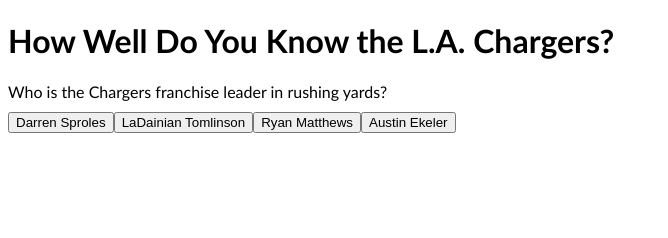
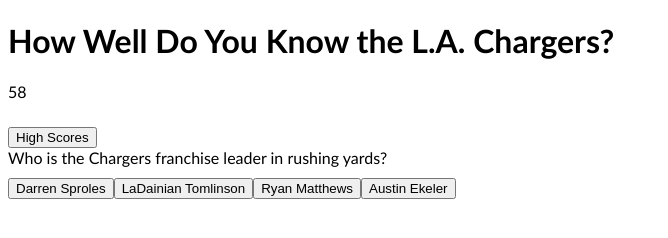
Before and after one commit to PeteMcKasty/LA-Chargers-Quiz, a plain HTML site: page index.html in a window 1280 px wide. Both pictures are taken after a click on the button "Start". Shown: the whole page, without its empty margins (0-668 px from the left). Drawn offline with Linux system fonts and the light colour scheme.

Commit message:
fixed timer, added high score button

```diff
--- a/assets/script.js
+++ b/assets/script.js
@@ -14,7 +14,7 @@ let currentQuestion = 0;
 let score = 0;
 let timeLeft = 60;
 let timerId = document.getElementById("timerId");
-let start = document.getElementById("start")
+let start = document.getElementById("start");
 let quizContainer = document.getElementById("quiz-container");
 let quizQuestion = document.getElementById("quiz-question");
 let quizOptions = document.getElementById("quiz-options");
@@ -53,7 +53,7 @@ function startQuiz() {
 function startTimer() {
     const timerInterval = setInterval(function () {
       timeLeft--;
-      timeEl.textContent = timeLeft;
+      timerId.textContent = timeLeft;
       if (secondsLeft === 0) {
         clearInterval(timerInterval);
         showScore();
@@ -76,6 +76,7 @@ function showQuestion() {
     }
   }
 
+  option.addEventListener("click", checkAnswer)
   function checkAnswer(selectedOption) {
     let question = quizData[currentQuestion];
     if (selectedOption === question.answer) {
--- a/index.html
+++ b/index.html
@@ -14,7 +14,8 @@
         <button id="start-button">Start</button>
       </div>
     <div id="quiz">
-        <p id="timerId"></p>
+        <p id="timerId">Time Left:</p>
+        <button id="quiz-score">High Scores</button>
         <div id="quiz-container">
           <div id="quiz-question">
 
```
